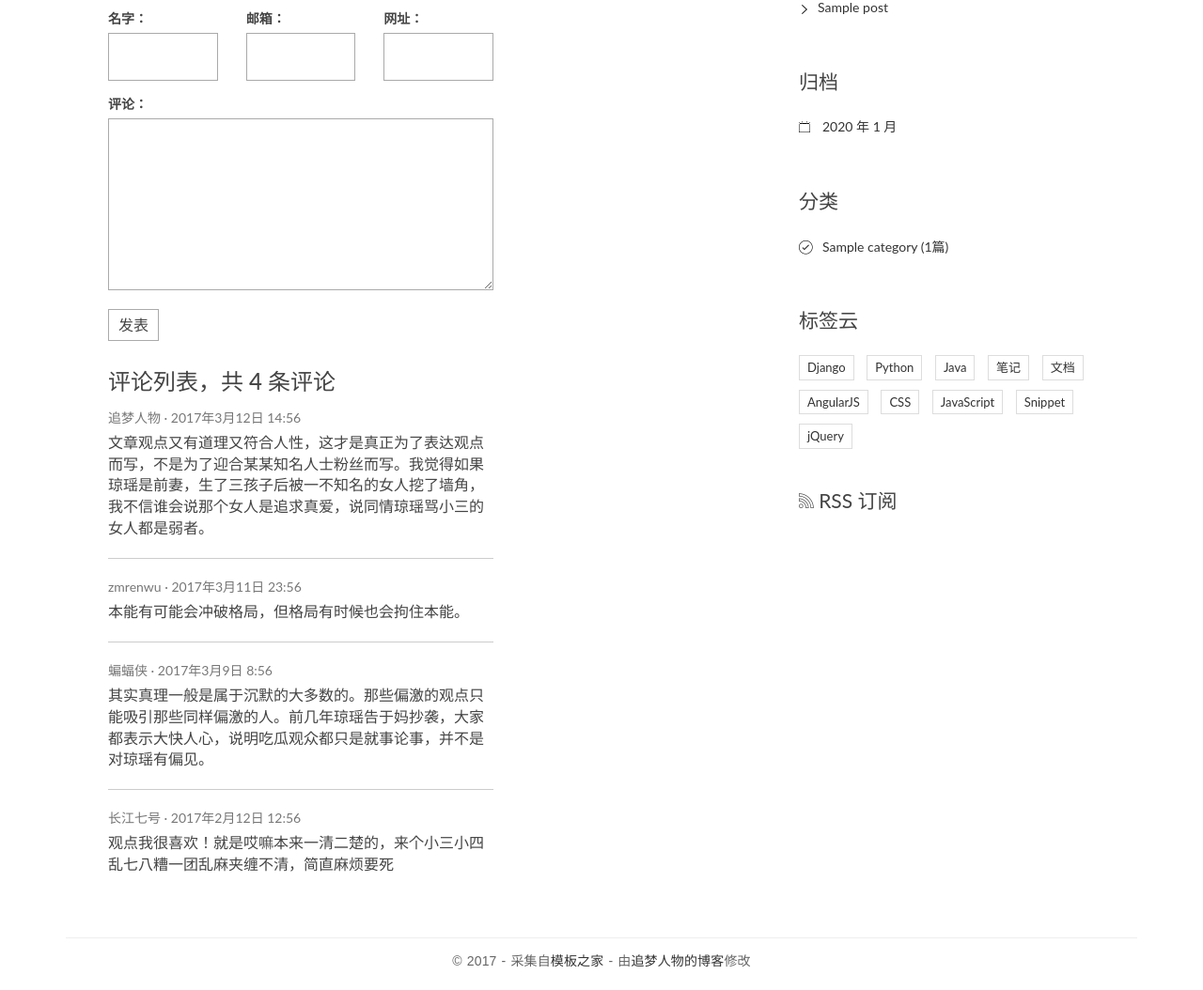
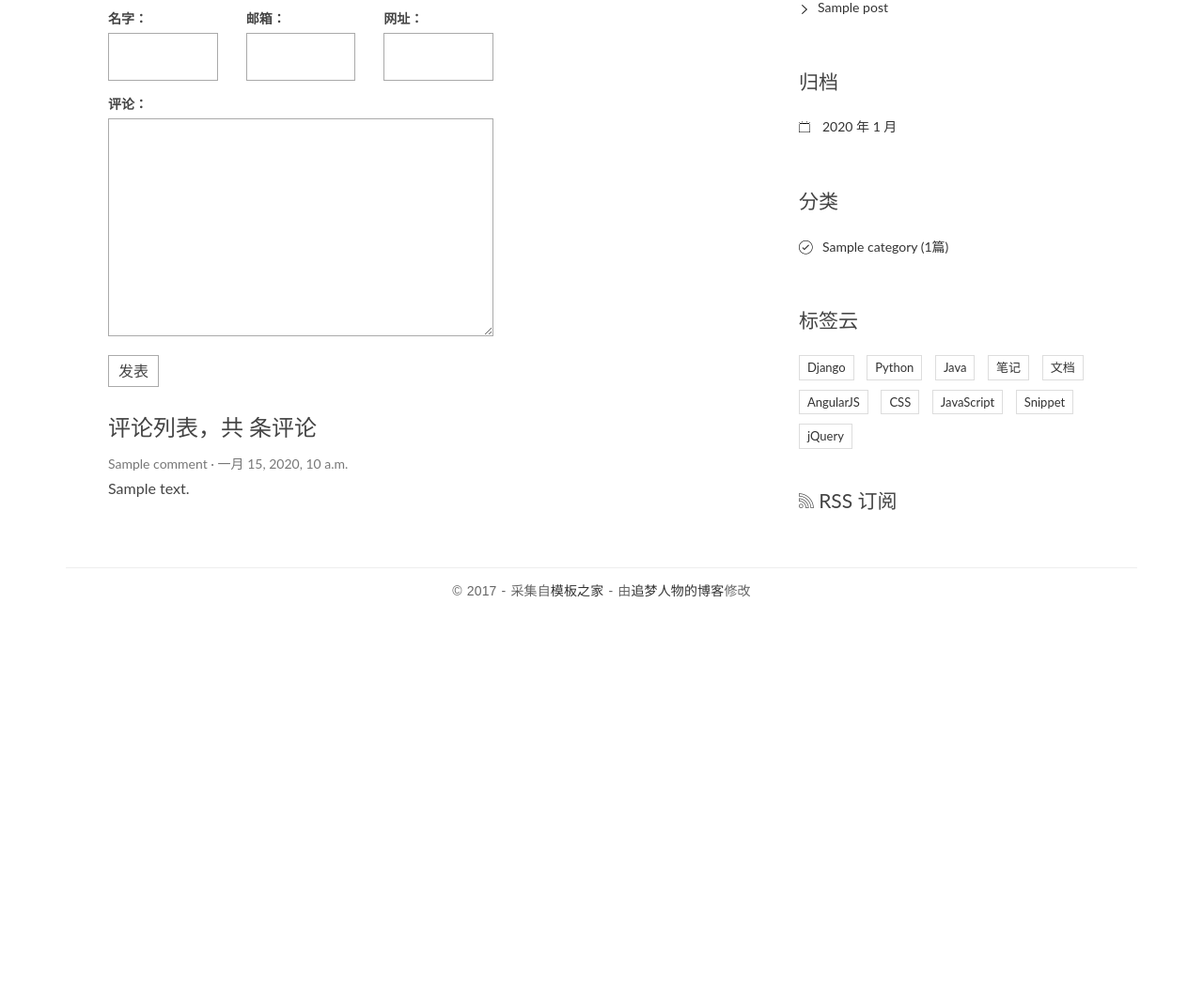
Before and after one commit to hbwdscj/zwjss_blog, a Django app: page /post/1 in a window 1280 px wide. Shown: the part 472-1526 px from the top of the page at 94% size. After the commit the page ends 1108 px from the top, so only its background shows below. Run offline with Django 3.2, Linux system fonts and the light colour scheme; tables that the repository leaves empty hold one stand-in row (values such as "Sample post"); some libraries are stand-ins or nearby versions.

Commit message:
实现评论功能，comment

```diff
--- a/blog/models.py
+++ b/blog/models.py
@@ -4,7 +4,7 @@ from django.utils import timezone
 #         This may not be what you want.
 #         If you want to have the current date as default, use `django.utils.timezone.now`
 from django.contrib.auth.models import User
-
+from django.urls import reverse
 
 class Category(models.Model):
     """
@@ -44,6 +44,9 @@ class Post(models.Model):
     def __str__(self):
         return self.title
 
+    def get_absolute_url(self):
+        return reverse('blog:detail', kwargs={'pk': self.pk})
+
     # 文章标题
     title = models.CharField(max_length=50)
     body = models.TextField()
--- a/blog/views.py
+++ b/blog/views.py
@@ -1,7 +1,8 @@
 from django.shortcuts import render, get_object_or_404
 from django.http import HttpResponse
 from .models import Category, Tag, Post
-
+from comment.models import Comment
+from comment.forms import CommentForm
 
 def index(request):
     post_list = Post.objects.order_by('-created_time')
@@ -13,8 +14,13 @@ def index(request):
 
 def details(request, pk):
     post = get_object_or_404(Post, pk=pk)
+    form = CommentForm()
+    post_comment_list = post.comment_set.all()
+
     context = {
-        'post': post
+        'post': post,
+        'form': form,
+        'post_comment_list': post_comment_list
     }
     return render(request, 'blog/detail.html', context=context)
 
--- /dev/null
+++ b/comment/apps.py
@@ -0,0 +1,5 @@
+from django.apps import AppConfig
+
+
+class CommentConfig(AppConfig):
+    name = 'comment'
--- /dev/null
+++ b/comment/forms.py
@@ -0,0 +1,12 @@
+from django import forms
+from .models import Comment
+
+class CommentForm(forms.ModelForm):
+    """
+    选择forms.ModelsForm还是forms.Form
+    如果您正在构建一个数据库驱动的应用程序，那么您很有可能会用到与Django模型密切相关的表单。例如，您可能有一个 BlogComment 模型，
+    并且您想创建一个让用户提交评论的表单。在这种情况下，在表单中定义字段类型是多余的，因为您已经在模型中定义了字段。
+    """
+    class Meta:
+        model = Comment
+        fields = ['name', 'email', 'url', 'text',]
--- /dev/null
+++ b/comment/models.py
@@ -0,0 +1,17 @@
+from django.db import models
+from django.contrib.auth.models import User
+
+class Comment(models.Model):
+    name = models.CharField(max_length=15)
+    email = models.EmailField(max_length=25)
+    url = models.URLField(blank=True)
+    created_time = models.DateTimeField(auto_now=True)
+    text = models.TextField()
+    post = models.ForeignKey('blog.Post', on_delete=models.CASCADE,)
+
+    # TODO:此处加入author报1054错误，找不到author_id在数据库中，待解决
+    # author = models.ForeignKey(xxxx)
+
+    def __str__(self):
+        return self.text[:25]
+# Create your models here.
--- /dev/null
+++ b/comment/tests.py
@@ -0,0 +1,3 @@
+from django.test import TestCase
+
+# Create your tests here.
--- /dev/null
+++ b/comment/urls.py
@@ -0,0 +1,7 @@
+from django.urls import path, re_path
+from . import views
+
+app_name = 'comment'
+urlpatterns = [
+    path('comment/post/<int:post_pk>', views.get_comment, name='post_comment'),
+]
--- a/templates/blog/detail.html
+++ b/templates/blog/detail.html
@@ -24,58 +24,49 @@
         <section class="comment-area" id="comment-area">
             <hr>
             <h3>发表评论</h3>
-            <form action="#" method="post" class="comment-form">
+            <form action="{% url 'comment:post_comment' post.pk %}" method="post" class="comment-form">
+                {% csrf_token %}
                 <div class="row">
                     <div class="col-md-4">
-                        <label for="id_name">名字：</label>
-                        <input type="text" id="id_name" name="name" required>
+                        <label for="{{ form.name.id_for_label }}">名字：</label>
+                        {{ form.name }}
+                        {{ form.name.errors }}
                     </div>
                     <div class="col-md-4">
-                        <label for="id_email">邮箱：</label>
-                        <input type="email" id="id_email" name="email" required>
+                        <label for="{{ form.email.id_for_label }}">邮箱：</label>
+                        {{ form.email }}
+                        {{ form.email.errors }}
                     </div>
                     <div class="col-md-4">
-                        <label for="id_url">网址：</label>
-                        <input type="text" id="id_url" name="url">
+                        <label for="{{ form.url.id_for_label }}">网址：</label>
+                        {{ form.url }}
+                        {{ form.url.errors }}
                     </div>
                     <div class="col-md-12">
-                        <label for="id_comment">评论：</label>
-                        <textarea name="comment" id="id_comment" required></textarea>
+                        <label for="{{ form.text.id_for_label }}">评论：</label>
+                        {{ form.text }}
+                        {{ form.text.errors }}
                         <button type="submit" class="comment-btn">发表</button>
                     </div>
                 </div>    <!-- row -->
             </form>
             <div class="comment-list-panel">
-                <h3>评论列表，共 <span>4</span> 条评论</h3>
+                <h3>评论列表，共 <span></span> 条评论</h3>
                 <ul class="comment-list list-unstyled">
+                    {% for comment in post_comment_list %}
                     <li class="comment-item">
-                        <span class="nickname">追梦人物</span>
-                        <time class="submit-date" datetime="2012-11-09T23:15:57+00:00">2017年3月12日 14:56</time>
+                        <span class="nickname">{{ comment.name }}</span>
+                        <time class="submit-date" datetime="2012-11-09T23:15:57+00:00">{{ comment.created_time }}</time>
                         <div class="text">
-                            文章观点又有道理又符合人性，这才是真正为了表达观点而写，不是为了迎合某某知名人士粉丝而写。我觉得如果琼瑶是前妻，生了三孩子后被一不知名的女人挖了墙角，我不信谁会说那个女人是追求真爱，说同情琼瑶骂小三的女人都是弱者。
+                            {{ comment.text }}
                         </div>
                     </li>
-                    <li class="comment-item">
-                        <span class="nickname">zmrenwu</span>
-                        <time class="submit-date" datetime="2012-11-09T23:15:57+00:00">2017年3月11日 23:56</time>
-                        <div class="text">
-                            本能有可能会冲破格局，但格局有时候也会拘住本能。
-                        </div>
-                    </li>
-                    <li class="comment-item">
-                        <span class="nickname">蝙蝠侠</span>
-                        <time class="submit-date" datetime="2012-11-09T23:15:57+00:00">2017年3月9日 8:56</time>
-                        <div class="text">
-                            其实真理一般是属于沉默的大多数的。那些偏激的观点只能吸引那些同样偏激的人。前几年琼瑶告于妈抄袭，大家都表示大快人心，说明吃瓜观众都只是就事论事，并不是对琼瑶有偏见。
-                        </div>
-                    </li>
-                    <li class="comment-item">
-                        <span class="nickname">长江七号</span>
-                        <time class="submit-date" datetime="2012-11-09T23:15:57+00:00">2017年2月12日 12:56</time>
-                        <div class="text">
-                            观点我很喜欢！就是哎嘛本来一清二楚的，来个小三小四乱七八糟一团乱麻夹缠不清，简直麻烦要死
-                        </div>
-                    </li>
+
+                    {% empty %}
+                        <p>
+                        暂时没有评论
+                        </p>
+                    {% endfor %}
                 </ul>
             </div>
         </section>
--- a/zwjss_blog/settings.py
+++ b/zwjss_blog/settings.py
@@ -36,6 +36,7 @@ INSTALLED_APPS = [
     'django.contrib.messages',
     'django.contrib.staticfiles',
     'blog',
+    'comment',
 ]
 
 MIDDLEWARE = [
--- a/zwjss_blog/urls.py
+++ b/zwjss_blog/urls.py
@@ -21,4 +21,5 @@ urlpatterns = [
     path('admin/', admin.site.urls),
     path('', include(('blog.urls', "blog"), namespace="zwjss_blog")),
     # include模块有两个参数，arg和namespace，namespace存在时arg参数使用时要传入app_name，在本例中为"blog"
+    path('', include(('comment.urls', "comment"), namespace="comment")),
 ]
```
Also changed, not shown: comment/admin.py (added, +8 -0 lines), comment/views.py (added, +34 -0 lines), blog/migrations/0001_initial.py, comment/__init__.py (added), comment/migrations/0001_initial.py (added), comment/migrations/__init__.py (added).
